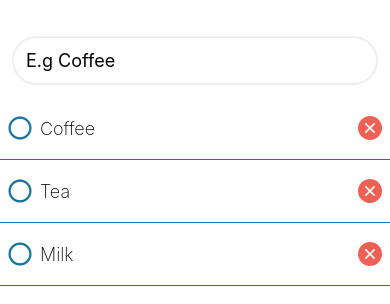
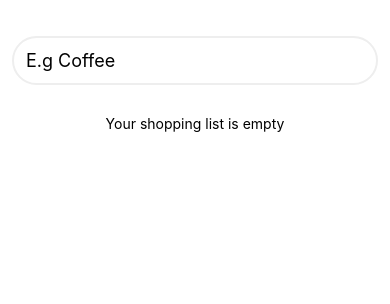
Before and after one commit to howardsolutions/planty, a React Native app: screen / in a window 390 px wide. Shown: the top 304 px of the page. Built offline with nearby package versions, Linux system fonts and the light colour scheme.

Commit message:
feat: Order item by last updated

```diff
--- a/app/index.tsx
+++ b/app/index.tsx
@@ -7,22 +7,21 @@ type ShoppingListItemType = {
   id: string;
   name: string;
   completedAtTimestamp?: number;
+  lastUpdatedTimestamp: number;
 };
 
-const initialList: ShoppingListItemType[] = [
-  { id: "1", name: "Coffee" },
-  { id: "2", name: "Tea" },
-  { id: "3", name: "Milk" },
-];
-
 export default function App() {
-  const [shoppingList, setShoppingList] = useState(initialList);
+  const [shoppingList, setShoppingList] = useState<ShoppingListItemType[]>([]);
   const [value, setValue] = useState<string>();
 
   const handleSubmit = () => {
     if (value) {
       const newShoppingList = [
-        { id: new Date().toISOString(), name: value },
+        {
+          id: new Date().toISOString(),
+          name: value,
+          lastUpdatedTimestamp: Date.now(),
+        },
         ...shoppingList,
       ];
       setShoppingList(newShoppingList);
@@ -38,6 +37,7 @@ export default function App() {
           completedAtTimestamp: item.completedAtTimestamp
             ? undefined
             : Date.now(),
+          lastUpdatedTimestamp: Date.now(),
         };
       } else {
         return item;
@@ -63,7 +63,7 @@ export default function App() {
           returnKeyType="done"
         />
       }
-      data={shoppingList}
+      data={orderShoppingList(shoppingList)}
       style={styles.container}
       contentContainerStyle={styles.contentContainer}
       stickyHeaderIndices={[0]}
@@ -109,3 +109,25 @@ const styles = StyleSheet.create({
     marginVertical: 18,
   },
 });
+
+function orderShoppingList(shoppingList: ShoppingListItemType[]) {
+  return shoppingList.sort((item1, item2) => {
+    if (item1.completedAtTimestamp && item2.completedAtTimestamp) {
+      return item2.completedAtTimestamp - item1.completedAtTimestamp;
+    }
+
+    if (item1.completedAtTimestamp && !item2.completedAtTimestamp) {
+      return 1;
+    }
+
+    if (!item1.completedAtTimestamp && item2.completedAtTimestamp) {
+      return -1;
+    }
+
+    if (!item1.completedAtTimestamp && !item2.completedAtTimestamp) {
+      return item2.lastUpdatedTimestamp - item1.lastUpdatedTimestamp;
+    }
+
+    return 0;
+  });
+}
```
